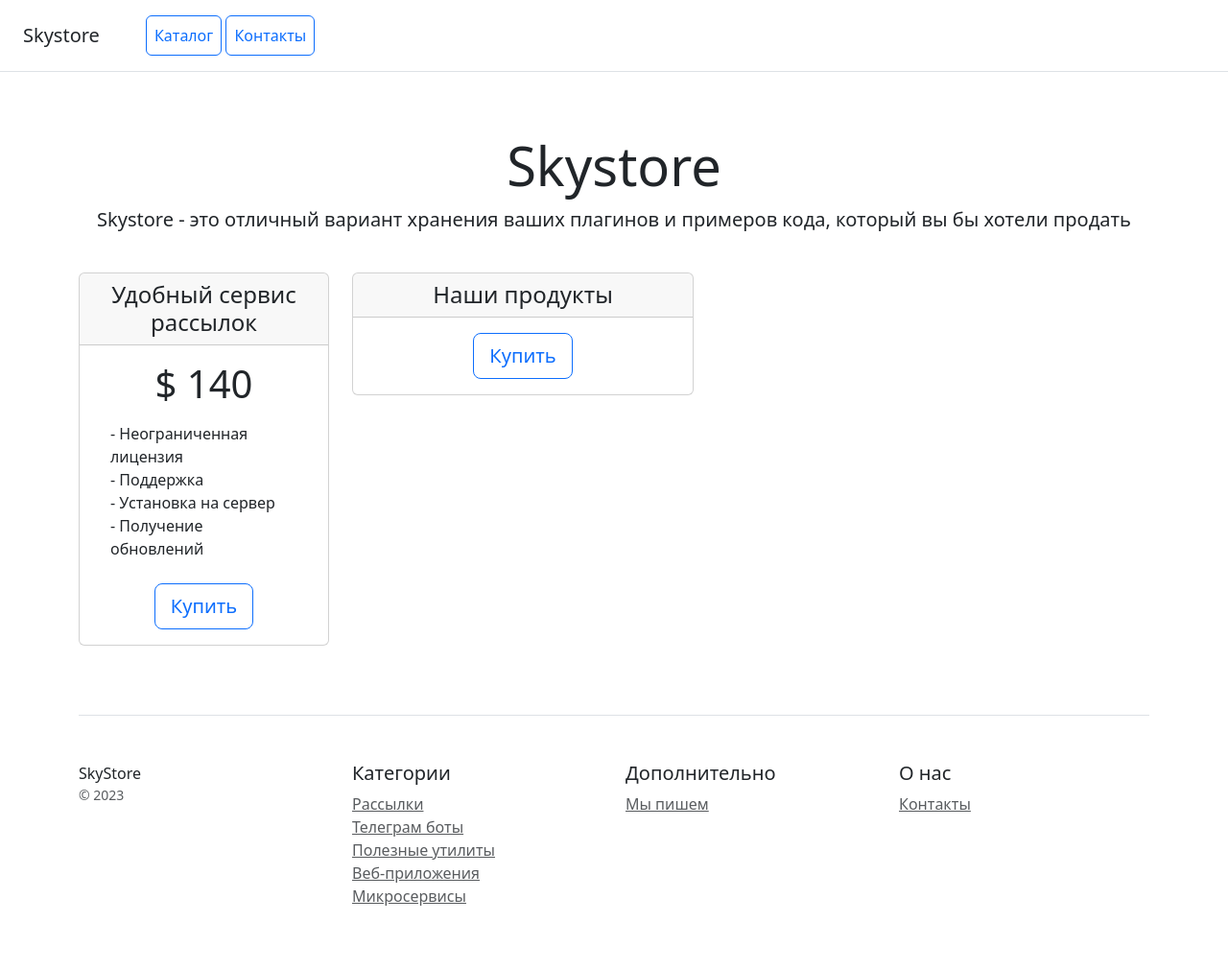
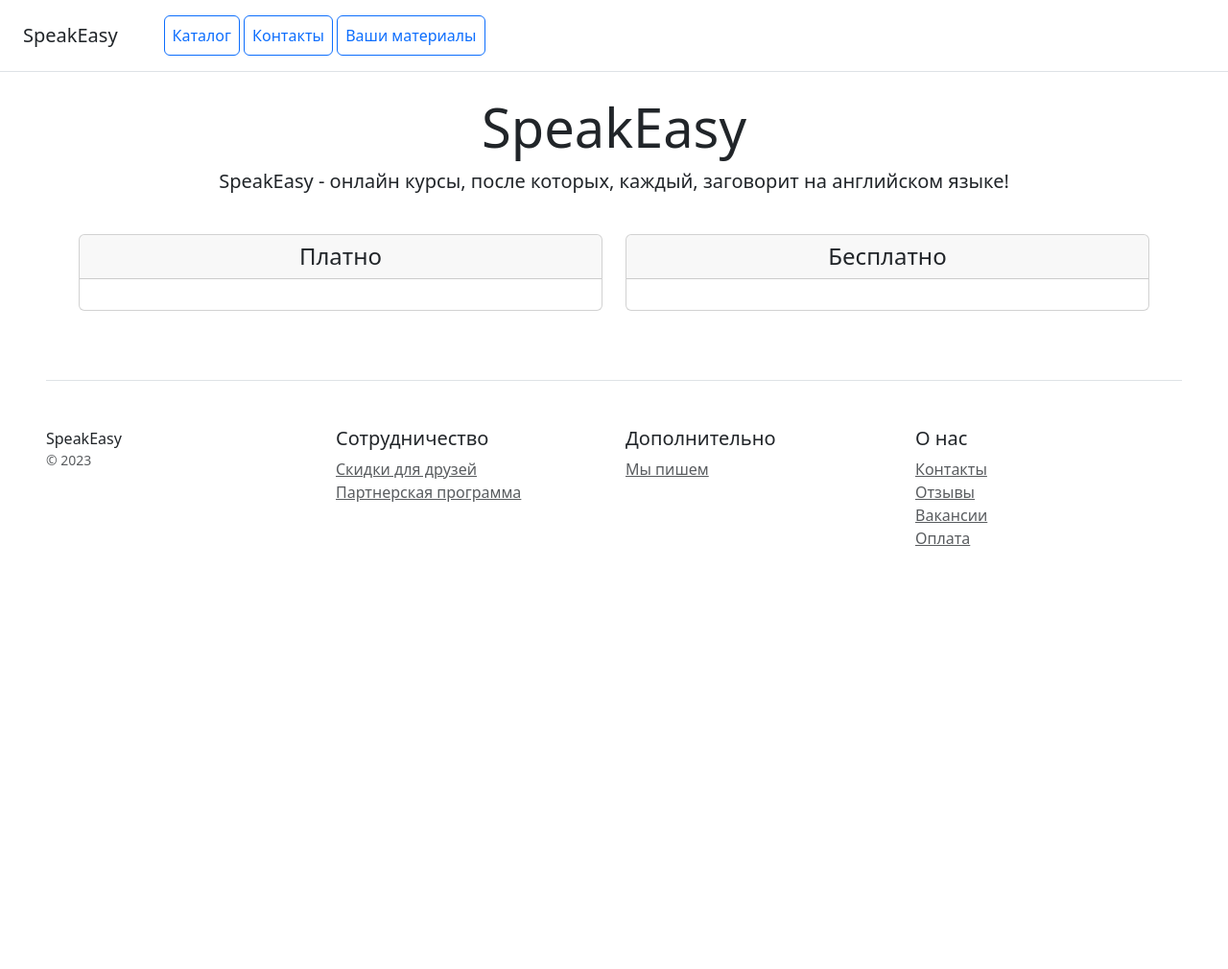
Before and after one commit to RadmilaGMTD/homework_22_django, a Django app: page / in a window 1280 px wide. Shown: the whole page at 96% size. After the commit the page ends 569 px from the top, so only its background shows below. Run offline with Django 5.2, Linux system fonts and the light colour scheme; data that the repository does not hold is empty; parts of the project's set-up code (start-up, migrations or seed data) failed here and were passed over; some libraries are stand-ins or nearby versions.

Commit message:
add base.html, header.html, my_tags.py

```diff
--- /dev/null
+++ b/catalog/templates/catalog/base.html
@@ -0,0 +1,54 @@
+<!doctype html>
+<html lang="en">
+<head>
+    <meta charset="utf-8">
+    <meta name="viewport" content="width=device-width, initial-scale=1">
+    <title>{% block title %}Управление сайтом{% endblock %}</title>
+    <link rel="stylesheet" href="/static/css/bootstrap.min.css">
+
+</head>
+<body>
+<div class="d-flex flex-column flex-md-row align-items-center p-3 px-md-4 mb-3 bg-white border-bottom box-shadow">
+    <h5 class="my-0 mr-md-auto font-weight-normal">SpeakEasy</h5>
+    <nav class="ms-5">
+        <a class="p-2 btn btn-outline-primary" href="/">Каталог</a>
+        <a class="p-2 btn btn-outline-primary" href="/contacts/">Контакты</a>
+        <a class="p-2 btn btn-outline-primary" href="/user_materials/">Ваши материалы</a>
+    </nav>
+</div>
+<div class="container">
+  {% block content %}{% endblock %}
+  </div>
+    <footer class="pt-4 my-md-5 pt-md-5 mx-5 border-top">
+        <div class="row">
+            <div class="col-12 col-md">
+                SpeakEasy
+                <small class="d-block mb-3 text-muted">&copy; 2023</small>
+            </div>
+            <div class="col-6 col-md">
+                <h5>Сотрудничество</h5>
+                <ul class="list-unstyled text-small">
+                    <li><a class="text-muted" href="#">Скидки для друзей</a></li>
+                    <li><a class="text-muted" href="#">Партнерская программа</a></li>
+                </ul>
+            </div>
+            <div class="col-6 col-md">
+                <h5>Дополнительно</h5>
+                <ul class="list-unstyled text-small">
+                    <li><a class="text-muted" href="#">Мы пишем</a></li>
+                </ul>
+            </div>
+            <div class="col-6 col-md">
+                <h5>О нас</h5>
+                <ul class="list-unstyled text-small">
+                    <li><a class="text-muted" href="/contacts/">Контакты</a></li>
+                    <li><a class="text-muted" href="/contacts/">Отзывы</a></li>
+                    <li><a class="text-muted" href="/contacts/">Вакансии</a></li>
+                    <li><a class="text-muted" href="/contacts/">Оплата</a></li>
+                </ul>
+            </div>
+        </div>
+    </footer>
+<script src="/static/js/bootstrap.bundle.min.js"></script>
+</body>
+</html>
--- /dev/null
+++ b/catalog/templates/catalog/header.html
@@ -0,0 +1,6 @@
+<header>
+<div class="pricing-header px-3 py-3 pt-md-2 pb-md-4 mx-auto text-center">
+    <h1 class="display-4">SpeakEasy</h1>
+    <p class="lead">SpeakEasy - онлайн курсы, после которых, каждый, заговорит на английском языке!</p>
+</div>
+  </header>
--- a/catalog/templates/catalog/home.html
+++ b/catalog/templates/catalog/home.html
@@ -1,97 +1,44 @@
-<!doctype html>
-<html lang="en">
-<head>
-    <meta charset="utf-8">
-    <meta name="viewport" content="width=device-width, initial-scale=1">
-    <title>Skystore</title>
-    <link rel="stylesheet" href="/static/css/bootstrap.min.css">
+{% extends 'catalog/base.html' %}
+{% block title %}SpeakEasy{% endblock %}
 
-</head>
-<body>
-<div class="d-flex flex-column flex-md-row align-items-center p-3 px-md-4 mb-3 bg-white border-bottom box-shadow">
-    <h5 class="my-0 mr-md-auto font-weight-normal">Skystore</h5>
-    <nav class="ms-5">
-        <a class="p-2 btn btn-outline-primary" href="/">Каталог</a>
-        <a class="p-2 btn btn-outline-primary" href="/contacts/">Контакты</a>
-    </nav>
-</div>
-
-<div class="pricing-header px-3 py-3 pt-md-5 pb-md-4 mx-auto text-center">
-    <h1 class="display-4">Skystore</h1>
-    <p class="lead">Skystore - это отличный вариант хранения ваших плагинов и примеров кода, который вы бы хотели
-        продать</p>
-</div>
-
-<div class="container">
-    <div class="row text-center">
-        <div class="col-3">
+{% block content %}
+{% include 'catalog/header.html' %}
+<div class="row text-center">
+        <div class="col-6">
             <div class="card mb-4 box-shadow">
                 <div class="card-header">
-                    <h4 class="my-0 font-weight-normal">Удобный сервис рассылок</h4>
+                    <h4 class="my-0 font-weight-normal">Платно</h4>
                 </div>
                 <div class="card-body">
-                    <h1 class="card-title pricing-card-title">$ 140</h1>
-                    <ul class="list-unstyled mt-3 mb-4 text-start m-3">
-                        <li>- Неограниченная лицензия</li>
-                        <li>- Поддержка</li>
-                        <li>- Установка на сервер</li>
-                        <li>- Получение обновлений</li>
-                    </ul>
-                    <button type="button" class="btn btn-lg btn-block btn-outline-primary">Купить</button>
-                </div>
-            </div>
-        </div>
-        <div class="col-4">
-            <div class="card mb-4 box-shadow">
-                <div class="card-header">
-                    <h4 class="my-0 font-weight-normal">Наши продукты</h4>
-                </div>
-                <div class="card-body">
-                    {% for product in products %}
+                    {% for product in paid_products %}
                     <ul class="list-group">
                 <li class="list-group-item d-flex justify-content-between align-items-center">
                     <strong>{{ product.name }}</strong>
                     <span>{{ product.price }}</span>
+                    <a href="{% url 'catalog:product_detail' product.pk %}" class="btn btn-lg btn-block btn-outline-primary mt-3">Купить</a>
                 </li>
                 {% endfor %}
             </ul>
-                    <button type="button" class="btn btn-lg btn-block btn-outline-primary">Купить</button>
+                </div>
+                </div>
+            </div>
+        <div class="col-6">
+            <div class="card mb-4 box-shadow">
+                <div class="card-header">
+                    <h4 class="my-0 font-weight-normal">Бесплатно</h4>
+                </div>
+                <div class="card-body">
+                    {% for product in free_products %}
+                    <ul class="list-group">
+                <li class="list-group-item d-flex justify-content-between align-items-center">
+                    <strong>{{ product.name }}</strong>
+                    <span>{{ product.price }}</span>
+                    <a href="{% url 'catalog:product_detail' product.pk %}" class="btn btn-lg btn-block btn-outline-primary mt-3">Купить</a>
+                </li>
+                {% endfor %}
+            </ul>
                 </div>
                 </div>
             </div>
     </div>
-
-    <footer class="pt-4 my-md-5 pt-md-5 border-top">
-        <div class="row">
-            <div class="col-12 col-md">
-                SkyStore
-                <small class="d-block mb-3 text-muted">&copy; 2023</small>
-            </div>
-            <div class="col-6 col-md">
-                <h5>Категории</h5>
-                <ul class="list-unstyled text-small">
-                    <li><a class="text-muted" href="#">Рассылки</a></li>
-                    <li><a class="text-muted" href="#">Телеграм боты</a></li>
-                    <li><a class="text-muted" href="#">Полезные утилиты</a></li>
-                    <li><a class="text-muted" href="#">Веб-приложения</a></li>
-                    <li><a class="text-muted" href="#">Микросервисы</a></li>
-                </ul>
-            </div>
-            <div class="col-6 col-md">
-                <h5>Дополнительно</h5>
-                <ul class="list-unstyled text-small">
-                    <li><a class="text-muted" href="#">Мы пишем</a></li>
-                </ul>
-            </div>
-            <div class="col-6 col-md">
-                <h5>О нас</h5>
-                <ul class="list-unstyled text-small">
-                    <li><a class="text-muted" href="/contacts/">Контакты</a></li>
-                </ul>
-            </div>
-        </div>
-    </footer>
-</div>
-<script src="/static/js/bootstrap.bundle.min.js"></script>
-</body>
-</html>
+{% endblock %}
--- a/catalog/urls.py
+++ b/catalog/urls.py
@@ -6,4 +6,4 @@ from catalog.apps import CatalogConfig
 app_name = CatalogConfig.name
 
 
-urlpatterns = [path("", views.home, name="home"), path("contacts/", views.contacts, name="contacts")]
+urlpatterns = [path("", views.home, name="home"), path("contacts/", views.contacts, name="contacts"), path("product_detail/<int:pk>", views.product_detail, name="product_detail")]
--- a/catalog/views.py
+++ b/catalog/views.py
@@ -4,9 +4,9 @@ from .models import Product, Contact
 
 
 def home(request):
-    products = Product.objects.order_by("created_at")[:5]
-    print(products)
-    return render(request, "catalog/home.html", {'products': products})
+    paid_products = Product.objects.filter(category__name="Платные занятия")
+    free_products = Product.objects.filter(category__name="Бесплатные занятия")
+    return render(request, "catalog/home.html", {'paid_products': paid_products, 'free_products': free_products})
 
 
 def contacts(request):
@@ -14,8 +14,12 @@ def contacts(request):
         name = request.POST.get("name")
         phone = request.POST.get("phone")
         message = request.POST.get("message")
-        print(name, phone, message)
         return HttpResponse(f"Спасибо, {name}! Ваш номер телефона и сообщение получено.")
     contact = Contact.objects.first()
-    print(contact)
     return render(request, "catalog/contacts.html", {"contacts": contact})
+
+
+def product_detail(request, pk):
+    product = Product.objects.get(pk=pk)
+    context = {"product": product}
+    return render(request, "catalog/product_detail.html", context)
--- a/config/urls.py
+++ b/config/urls.py
@@ -17,5 +17,10 @@ Including another URLconf
 
 from django.contrib import admin
 from django.urls import path, include
+from django.conf import settings
+from django.conf.urls.static import static
 
 urlpatterns = [path("admin/", admin.site.urls), path("", include("catalog.urls", namespace="catalog"))]
+
+if settings.DEBUG:
+    urlpatterns += static(settings.MEDIA_URL, document_root=settings.MEDIA_ROOT)
```
Also changed, not shown: catalog/templates/catalog/contacts.html (+7 -57 lines), catalog/templates/catalog/product_detail.html (added, +23 -0 lines), catalog/templates/catalog/user_materials.html (added, +10 -0 lines), catalog/templatetags/my_tags.py (added, +9 -0 lines), media/catalog/image/4dda0e488c3320ce70300e2ac5ad2b0f.jpg (added), media/catalog/image/edu-materialy.jpg (added), media/catalog/image/ill-test-lesson.png (added), media/catalog/image/images.jpeg (added).
